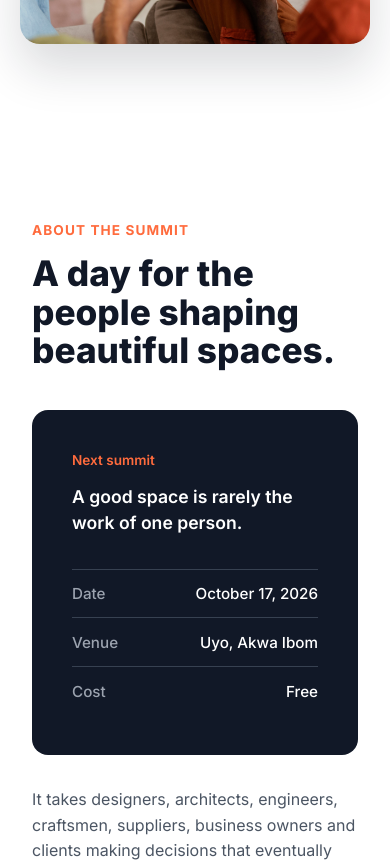
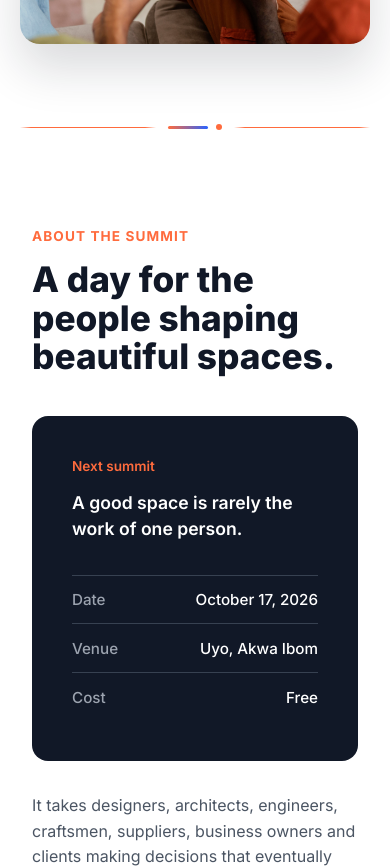
Before and after one commit to Marvidik/designsummit, a Next.js app: page / in a window 390 px wide. Shown: the part 920-1788 px from the top of the page. Built offline with nearby package versions, Linux system fonts and the light colour scheme.

Commit message:
dessign changes

```diff
--- a/src/app/page.module.css
+++ b/src/app/page.module.css
@@ -2249,3 +2249,76 @@
   transform: scale(1.15);
   /* keep the existing hover-zoom feel, just scaled up more */
 }
+
+
+
+
+.sectionDivider {
+  display: flex;
+  align-items: center;
+  justify-content: center;
+  width: 100%;
+  max-width: 1400px;
+  margin: 0 auto;
+  padding: 0 1rem;
+}
+
+.sectionDividerLine {
+  flex: 1;
+  height: 1px;
+  background: linear-gradient(to right, transparent, #FF6B3D 15%, #FF6B3D 85%, transparent);
+}
+
+.sectionDividerMark {
+  flex-shrink: 0;
+  display: flex;
+  align-items: center;
+  gap: 0.5rem;
+  margin: 0 1.25rem;
+}
+
+.sectionDividerDash {
+  width: 64px;
+  /* was 24px — now the dominant visual element */
+  height: 3px;
+  border-radius: 2px;
+  background: linear-gradient(90deg, #FF6B3D, #2962FF);
+}
+
+.sectionDividerDot {
+  width: 6px;
+  height: 6px;
+  border-radius: 50%;
+  background: #FF6B3D;
+  flex-shrink: 0;
+}
+
+/* Dark-background variant */
+.sectionDividerDark .sectionDividerLine {
+  background: linear-gradient(to right, transparent, rgba(255, 107, 61, 0.5) 15%, rgba(255, 107, 61, 0.5) 85%, transparent);
+}
+
+
+@media (max-width: 768px) {
+  .sectionDivider {
+    width: 100vw;
+    margin-left: 50%;
+    transform: translateX(-50%);
+    padding: 0 1.25rem;
+    /* small breathing room from the actual screen edge */
+    max-width: none;
+    /* remove the 1400px cap so it can use full viewport */
+  }
+
+  .sectionDividerMark {
+    margin: 0 0.75rem;
+  }
+
+  .sectionDividerDash {
+    width: 40px;
+  }
+
+  .sectionDividerLine {
+    background: linear-gradient(to right, transparent, #FF6B3D 8%, #FF6B3D 92%, transparent);
+  }
+}
--- a/src/app/page.tsx
+++ b/src/app/page.tsx
@@ -92,6 +92,15 @@ export default function Home() {
           </div>
         </div>
       </section>
+
+       <div className={styles.sectionDivider}>
+        <span className={styles.sectionDividerLine} />
+        <span className={styles.sectionDividerMark}>
+          <span className={styles.sectionDividerDash} />
+          <span className={styles.sectionDividerDot} />
+        </span>
+        <span className={styles.sectionDividerLine} />
+      </div>
 
       {/* ── ABOUT THE SUMMIT ── */}
       <section className={styles.aboutSection} id="about">
@@ -396,6 +405,15 @@ export default function Home() {
         </div>
       </section>
 
+       <div className={styles.sectionDivider}>
+        <span className={styles.sectionDividerLine} />
+        <span className={styles.sectionDividerMark}>
+          <span className={styles.sectionDividerDash} />
+          <span className={styles.sectionDividerDot} />
+        </span>
+        <span className={styles.sectionDividerLine} />
+      </div>
+
       {/* ── CLASS CTA ── */}
       <section className={styles.classCtaSection}>
         <div className={styles.classCtaContainer}>
@@ -410,6 +428,15 @@ export default function Home() {
           </div>
         </div>
       </section>
+
+       <div className={styles.sectionDivider}>
+        <span className={styles.sectionDividerLine} />
+        <span className={styles.sectionDividerMark}>
+          <span className={styles.sectionDividerDash} />
+          <span className={styles.sectionDividerDot} />
+        </span>
+        <span className={styles.sectionDividerLine} />
+      </div>
 
       {/* ── FAQ ── */}
       <section className={styles.faqSection} id="faq">
@@ -426,12 +453,21 @@ export default function Home() {
         </div>
       </section>
 
+      <div className={styles.sectionDivider}>
+        <span className={styles.sectionDividerLine} />
+        <span className={styles.sectionDividerMark}>
+          <span className={styles.sectionDividerDash} />
+          <span className={styles.sectionDividerDot} />
+        </span>
+        <span className={styles.sectionDividerLine} />
+      </div>
+
       {/* ── SOCIAL MEDIA ── */}
       <section className={styles.socialSection}>
-        <CornerShape color="#FF6B3D" className={`${styles.shapeCorner} ${styles.shapeTopLeft}`} />
+        {/* <CornerShape color="#FF6B3D" className={`${styles.shapeCorner} ${styles.shapeTopLeft}`} />
         <CornerShape color="#2962FF" className={`${styles.shapeCorner} ${styles.shapeTopRight}`} />
         <CornerShape color="#2962FF" className={`${styles.shapeCorner} ${styles.shapeBottomLeft}`} />
-        <CornerShape color="#FF6B3D" className={`${styles.shapeCorner} ${styles.shapeBottomRight}`} />
+        <CornerShape color="#FF6B3D" className={`${styles.shapeCorner} ${styles.shapeBottomRight}`} /> */}
 
         <div className={styles.socialInner}>
           <p className={styles.sectionEyebrow} style={{ textAlign: 'center' }}>Stay Connected</p>
```
